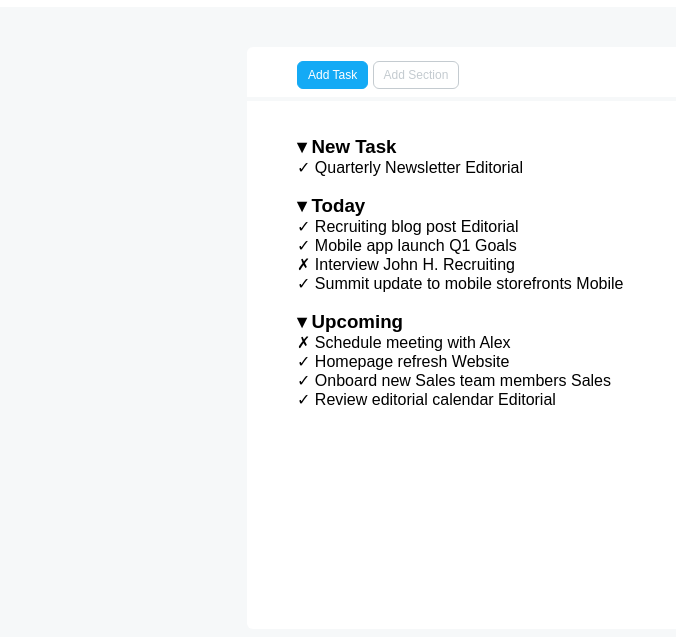
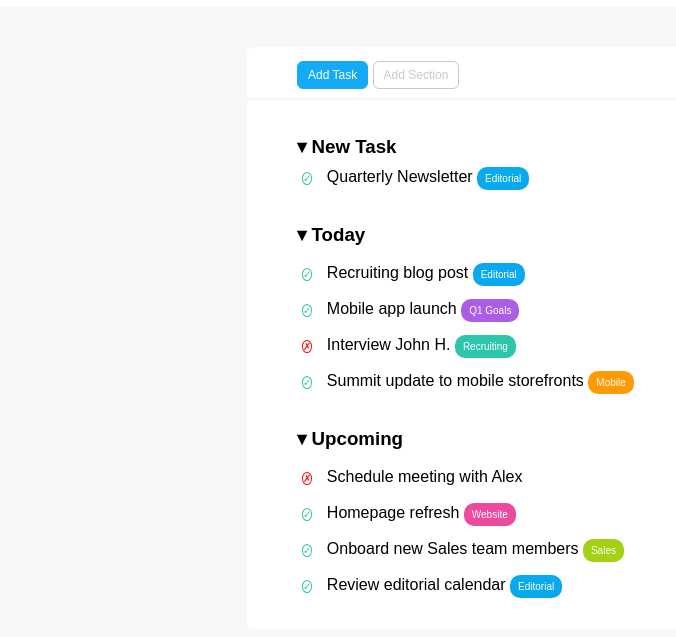
Before and after one commit to danielecolaci/html-css-toboolist, a plain HTML site: page index.html in a window 1280 px wide. Shown: the part 63-700 px from the top of the page, without its empty margins (0-676 px from the left). Drawn offline with Linux system fonts and the light colour scheme.

Commit message:
Final Commit

```diff
--- a/css/style.css
+++ b/css/style.css
@@ -76,5 +76,57 @@ ul{
 }
 
 li{
-    display: block;
+    margin: 10px 0;
 }
+
+.spunta{
+    width: 20px;
+    height: 15px;
+    border-radius: 50%;
+    font-size: 10px;
+    margin-right: 10px;
+    margin-left: 5px;
+    text-align: center;
+}
+
+.si{
+    border: 1px solid #2DC6AB;
+    color: #2DC6AB;
+}
+
+.no{
+    border: 1px solid #FF1010;
+    color: #FF1010;
+}
+
+.et{
+    color: white;
+    font-size: 10px;
+    padding: 6px 8px;
+    border-radius: 10px;
+
+}
+
+.blu{
+    background-color: #09A9ED;
+}
+
+.viola{
+    background-color: #AB5DE6;
+}
+
+.verde{
+    background-color: #2CC6AB;
+}
+
+.rosso{
+    background-color: #EC4A9D;
+}
+
+.orange{
+    background-color: #FF9B00;
+}
+
+.giallo{
+    background-color: #A3D116;
+}
--- a/index.html
+++ b/index.html
@@ -27,31 +27,31 @@
                     <li>
                         <h3>&blacktriangledown; New Task</h3>
                         <ul>
-                            <li><span class="spunta_verde">&check;</span> Quarterly Newsletter <span class="blu_editorial">Editorial</span></li>
+                            <li><span class="spunta si">&check;</span> Quarterly Newsletter <span class="et blu">Editorial</span></li>
                         </ul>
                     </li>
                 </ul>
                 <br>
                 <ul>
                     <li>
-                        <h3>&blacktriangledown; Today</h3>
+                        <h3>&blacktriangledown; Today</h3><br>
                         <ul>
-                            </li><span class="spunta_verde">&check;</span> Recruiting blog post <span class="blu">Editorial</span></li><br>
-                            </li><span class="spunta_verde">&check;</span> Mobile app launch <span class="viola">Q1 Goals</span></li><br>
-                            </li><span class="spunta_rossa">&cross;</span> Interview John H. <span class="verde">Recruiting</span></li><br>
-                            </li><span class="spunta_verde">&check;</span> Summit update to mobile storefronts <span class="orange">Mobile</span></li>
+                            </li><span class="spunta si">&check;</span> Recruiting blog post <span class="et blu">Editorial</span></li><br><br>
+                            </li><span class="spunta si">&check;</span> Mobile app launch <span class="et viola">Q1 Goals</span></li><br><br>
+                            </li><span class="spunta no">&cross;</span> Interview John H. <span class="et verde">Recruiting</span></li><br><br>
+                            </li><span class="spunta si">&check;</span> Summit update to mobile storefronts <span class="et orange">Mobile</span></li>
                         </ul>
                     </li>
                 </ul>
                 <br>
                 <ul>
                     <li>
-                        <h3>&blacktriangledown; Upcoming</h3>
+                        <h3>&blacktriangledown; Upcoming</h3><br>
                         <ul>
-                            </li><span class="spunta_rossa">&cross;</span> Schedule meeting with Alex</li><br>
-                            </li><span class="spunta_verde">&check;</span> Homepage refresh <span class="rosso">Website</span></li><br>
-                            </li><span class="spunta_verde">&check;</span> Onboard new Sales team members <span class="giallo">Sales</span></li><br>
-                            </li><span class="spunta_verde">&check;</span> Review editorial calendar <span class="blu">Editorial</span></li><br>
+                            </li><span class="spunta no">&cross;</span> Schedule meeting with Alex</li><br><br>
+                            </li><span class="spunta si">&check;</span> Homepage refresh <span class="et rosso">Website</span></li><br><br>
+                            </li><span class="spunta si">&check;</span> Onboard new Sales team members <span class="et giallo">Sales</span></li><br><br>
+                            </li><span class="spunta si">&check;</span> Review editorial calendar <span class="et blu">Editorial</span></li>
                         </ul>
                     </li>
                 </ul>
```
